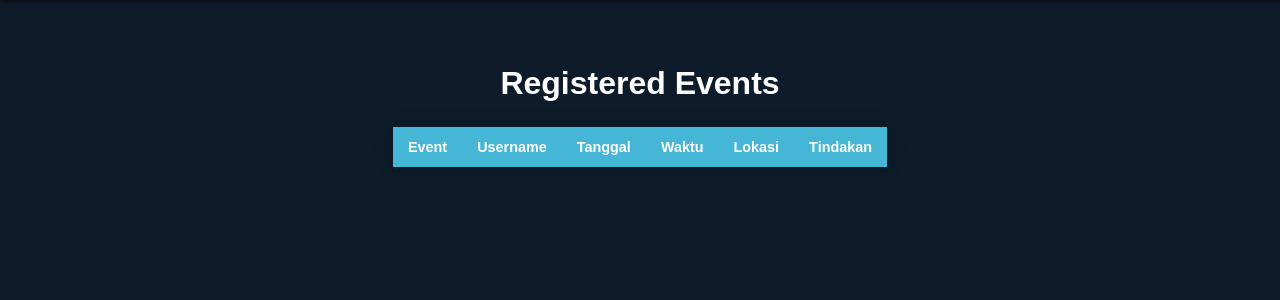
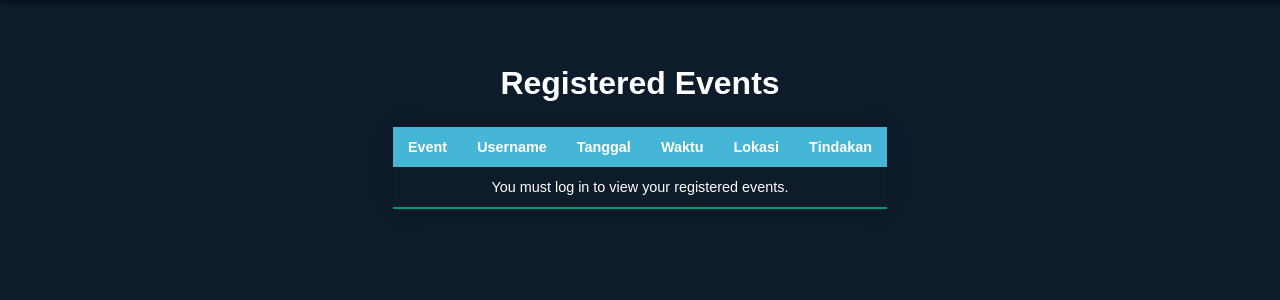
Before and after one commit to akunjone/UTS_IF330_F_Kelompok4, a PHP site: page /user/viewregistered.php in a window 1280 px wide. Shown: the part 106-406 px from the top of the page. Run offline with PHP 8.4, Linux system fonts and the light colour scheme; data that the repository does not hold is empty.

Commit message:
perbaikan 1 event banyak akun

```diff
--- a/UTSWEBPROG/event.sql
+++ b/UTSWEBPROG/event.sql
@@ -24,7 +24,8 @@ CREATE TABLE users (
 
 CREATE TABLE regist (
     EventID INT NOT NULL,
+    userID INT NOT NULL,
     Username VARCHAR(30) NOT NULL,
     FOREIGN KEY (EventID) REFERENCES events(EventID) ON DELETE CASCADE,
-    UNIQUE (EventID)
+    FOREIGN KEY (userID) REFERENCES users(id) ON DELETE CASCADE
 );
--- a/UTSWEBPROG/user/registevent.php
+++ b/UTSWEBPROG/user/registevent.php
@@ -86,7 +86,8 @@
         <div class="card-deck">
             <?php
             $koneksi = mysqli_connect("localhost", "root", "", "event");
-            $data = mysqli_query($koneksi, "SELECT * FROM events");
+            $data = mysqli_query($koneksi, 'SELECT * FROM events');
+
             while ($display = mysqli_fetch_array($data)){
                 echo "
                 <div class='card' style='width: 18rem;'>
--- a/UTSWEBPROG/user/viewregistered.php
+++ b/UTSWEBPROG/user/viewregistered.php
@@ -1,8 +1,8 @@
 <!doctype html>
-<html>
+<html lang="en">
 <head>
     <link rel="stylesheet" href="../user/styleuser.css">
-    <title>Registered Event</title>
+    <title>Registered Events</title>
     <style>
         body {
             display: flex;
@@ -73,12 +73,12 @@
         <nav class="NavbarComponents">
             <h1 class="NavbarSymbol">Madevent</h1>
             <div>
-                <a class="NavbarMenu" href="../user/userhome.php"><i class="fa-solid fa-house-chimney"></i>Home</a>
-                <a class="NavbarMenu" href="../user/event.php"><i class="fa-solid fa-info"></i>View Events</a>
-                <a class="NavbarMenu" href="../user/registevent.php"><i class="fa-solid fa-tree"></i>Event Registration</a>
-                <a class="NavbarMenu" href="../user/viewregistered.php"><i class="fa-solid fa-tree"></i>Registered</a>
-                <a class="NavbarMenu" href="../user/logout.php"><i class="fa-solid fa-tree"></i>Logout</a>
-                <a class="NavbarMenu" href="../user/profilemanagement.php"><i class="fa-solid fa-tree"></i>Profile</a>
+                <a class="NavbarMenu" href="../user/userhome.php">Home</a>
+                <a class="NavbarMenu" href="../user/event.php">View Events</a>
+                <a class="NavbarMenu" href="../user/registevent.php">Event Registration</a>
+                <a class="NavbarMenu" href="../user/viewregistered.php">Registered</a>
+                <a class="NavbarMenu" href="../user/logout.php">Logout</a>
+                <a class="NavbarMenu" href="../user/profilemanagement.php">Profile</a>
             </div>
         </nav>
     </header>
@@ -97,9 +97,32 @@
             </thead>
             <tbody>
                 <?php
+                if (isset($_GET['error']) && $_GET['error'] === 'duplicate') {
+                    echo "<p style='color: red;'>You are already registered for this event.</p>";
+                }
+
+                session_start();
+                if (!isset($_SESSION['id'])) {
+                    echo "<tr><td colspan='6'>You must log in to view your registered events.</td></tr>";
+                    exit;
+                }
+
+                $current_user_id = $_SESSION['id'];
+
                 $koneksi = mysqli_connect("localhost", "root", "", "event");
-                $data = mysqli_query($koneksi, "SELECT regist.EventID,regist.Username,events.NamaEvent,events.Tanggal,events.Waktu,events.Lokasi FROM regist JOIN events ON regist.EventID=events.EventID");
-                while ($display = mysqli_fetch_array($data)){
+
+                if (!$koneksi) {
+                    die("Connection failed: " . mysqli_connect_error());
+                }
+
+                $data = mysqli_query($koneksi, "
+                    SELECT regist.EventID, regist.Username, events.NamaEvent, events.Tanggal, events.Waktu, events.Lokasi
+                    FROM regist
+                    JOIN events ON regist.EventID = events.EventID
+                    WHERE regist.userID = '$current_user_id'
+                ");
+
+                while ($display = mysqli_fetch_array($data)) {
                     echo "
                     <tr>
                         <td>{$display['NamaEvent']}</td>
@@ -108,13 +131,15 @@
                         <td>{$display['Waktu']}</td>
                         <td>{$display['Lokasi']}</td>
                         <td>
-                            <a href='cancel.php?EventID={$display['EventID']}'onclick='return confirm(\"Are you sure you want to cancel this event?\");'>Cancel</a>
+                            <a href='cancel.php?EventID={$display['EventID']}&userID={$current_user_id}' onclick='return confirm(\"Are you sure you want to cancel this event?\");'>Cancel</a>
                         </td>
                     </tr>";
                 }
+
+                mysqli_close($koneksi);
                 ?>
             </tbody>
-
         </table>
     </div>
 </body>
+</html>
```
Also changed, not shown: UTSWEBPROG/user/cancel.php (+14 -5 lines), UTSWEBPROG/user/edit.php (+25 -4 lines), UTSWEBPROG/user/update.php (+8 -3 lines).
